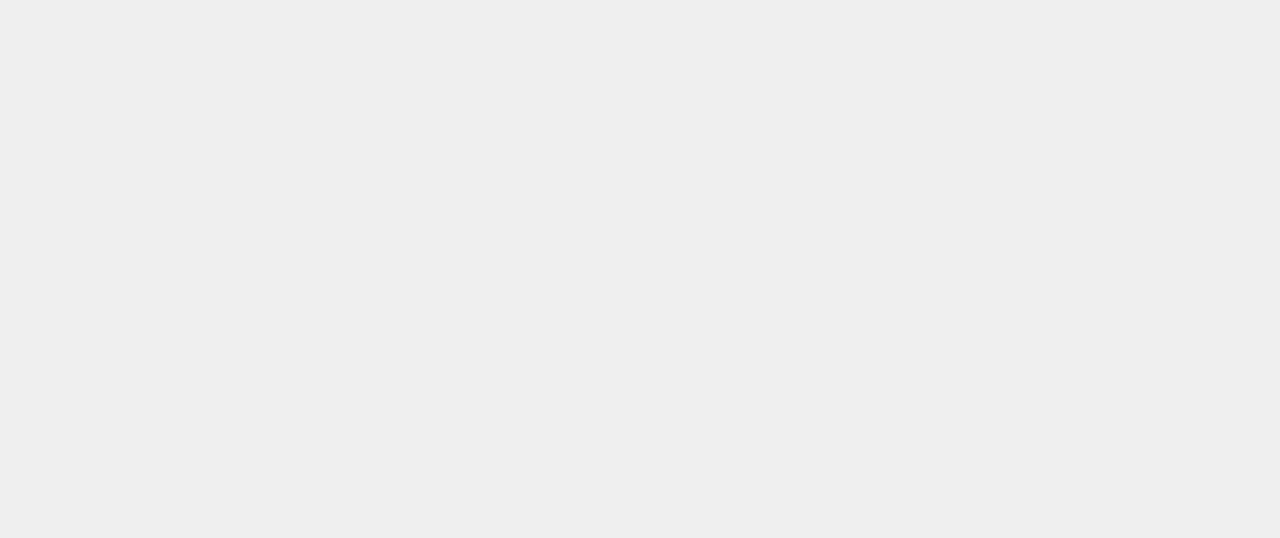
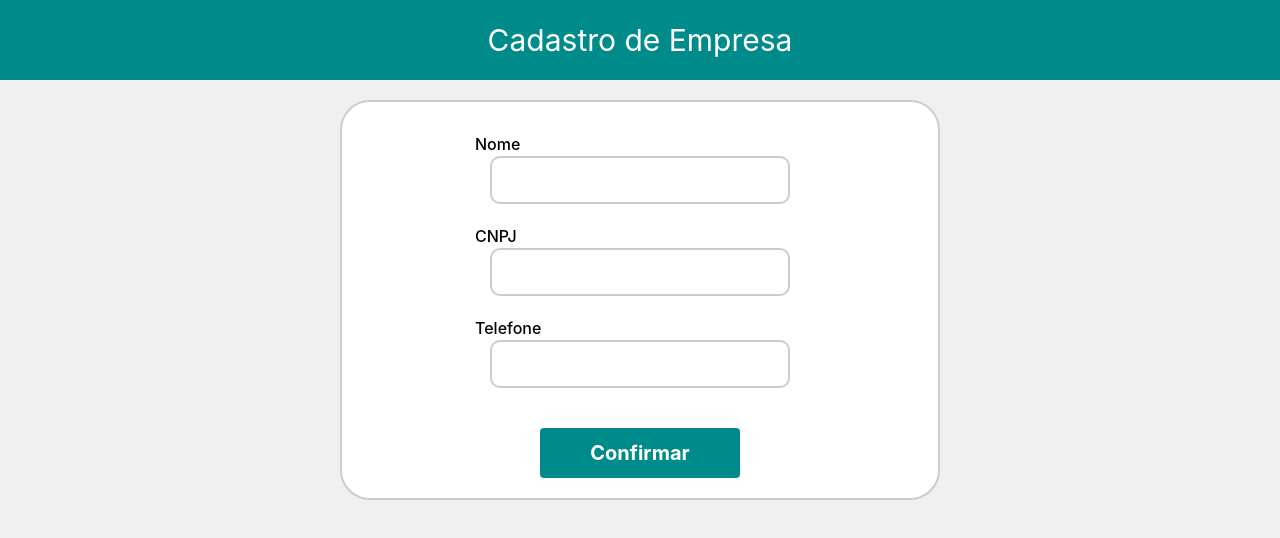
Before and after one commit to rijema/SWE-2024, a React (Create React App) app in the folder front/: page /create_company in a window 1280 px wide. Before the commit this address had no page. Shown: the top 538 px of the page. Built offline with nearby package versions, Linux system fonts and the light colour scheme.

Commit message:
Create Company page

```diff
--- a/front/src/App.js
+++ b/front/src/App.js
@@ -4,6 +4,7 @@ import CreateClient from "./pages/CreateClient";
 import UserSerach from "./pages/UserSearch";
 import Login_Cliente from "./pages/Login_Cliente.jsx";
 import Login_Empresa from "./pages/Login_Empresa.jsx";
+import CreateCompany from "./pages/CreateCompany.js";
 
 function App() {
   return (
@@ -12,6 +13,9 @@ function App() {
       <Router>
         <Routes>
           <Route exact path="/" element={<CreateClient />} />
+        </Routes>
+        <Routes>
+          <Route exact path="/create_company" element={<CreateCompany />} />
         </Routes>
         <Routes>
           <Route exact path="/search" element={<UserSerach />} />
--- a/front/src/data/data.js
+++ b/front/src/data/data.js
@@ -91,3 +91,12 @@ export const users = [
     birthday: new Date("0826/04/07"),
   },
 ];
+
+export const companies = [
+  {
+    id: 0,
+    name: "Dunder Mifflin",
+    cnpj: "12.345.678/0001-90",
+    phone: "(12) 3456-7890"
+  }
+]
--- /dev/null
+++ b/front/src/pages/CreateCompany.js
@@ -0,0 +1,69 @@
+import { useState } from "react";
+import styles from "./CreateCompany.module.css";
+import Banner from "../components/layout/Banner";
+import Input from "../components/form/Input";
+import SubmitButton from "../components/form/SubmitButton";
+import { companies } from "../data/data";
+
+function CreateCompany() {
+  function cadastrarEmpresa(e) {
+    e.preventDefault();
+    const newCompany = {
+      id: companies.length, // Define o novo ID baseado no comprimento atual do array companies
+      name: name,
+      cnpj: cnpj,
+      phone: phone,
+    };
+    console.log("Empresa cadastrada!", newCompany);
+    companies.push(newCompany);
+    console.log("Lista de empresas atualizada:", companies);
+    // Limpa os campos do formulário após o cadastro
+    setName("");
+    setCNPJ("");
+    setPhone("");
+  }
+
+  const [name, setName] = useState("");
+  const [cnpj, setCNPJ] = useState("");
+  const [phone, setPhone] = useState("");
+
+  return (
+    <div>
+      <Banner text="Cadastro de Empresa" />
+      <div className={styles.card}>
+        <form onSubmit={cadastrarEmpresa}>
+          <div className={styles.inputContainer}>
+            <Input
+              type="text"
+              text="Nome"
+              name="name"
+              handleOnChange={(e) => setName(e.target.value)}
+              value={name || ""}
+            />
+          </div>
+          <div className={styles.inputContainer}>
+            <Input
+              type="text"
+              text="CNPJ"
+              name="cnpj"
+              handleOnChange={(e) => setCNPJ(e.target.value)}
+              value={cnpj || ""}
+            />
+          </div>
+          <div className={styles.inputContainer}>
+            <Input
+              type="text"
+              text="Telefone"
+              name="phone"
+              handleOnChange={(e) => setPhone(e.target.value)}
+              value={phone || ""}
+            />
+          </div>
+          <SubmitButton text="Confirmar" />
+        </form>
+      </div>
+    </div>
+  );
+}
+
+export default CreateCompany;
--- /dev/null
+++ b/front/src/pages/CreateCompany.module.css
@@ -0,0 +1,15 @@
+.card {
+    width: 600px;
+    height: 400px;
+    background-color: white;
+    padding: 20px;
+    margin: 20px auto;
+    border: 2px solid #ccc;
+    border-radius: 30px;
+    text-align: center;
+}
+
+.inputContainer {
+    width: 330px;
+    margin: 10px auto;
+}
--- a/front/src/pages/Login_Empresa.jsx
+++ b/front/src/pages/Login_Empresa.jsx
@@ -58,8 +58,7 @@ function Login_Empresa () {
         <div>
             <p className= {styles_login.signup_link}>
               Empresa nova?
-              <a href='/'>Cadastrar</a>
-               // MUDAR ESSE LINK PARA O CADASTRO DE EMPRESA
+              <a href='/create_company'>Cadastrar</a>
             </p>
         </div>
 
```
